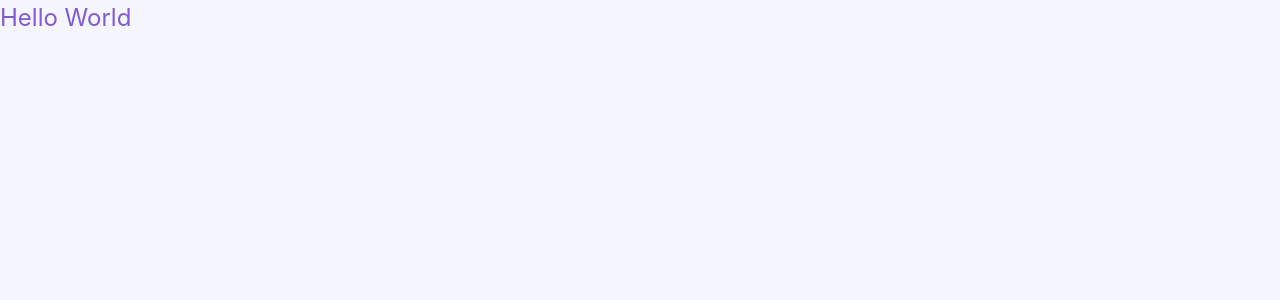
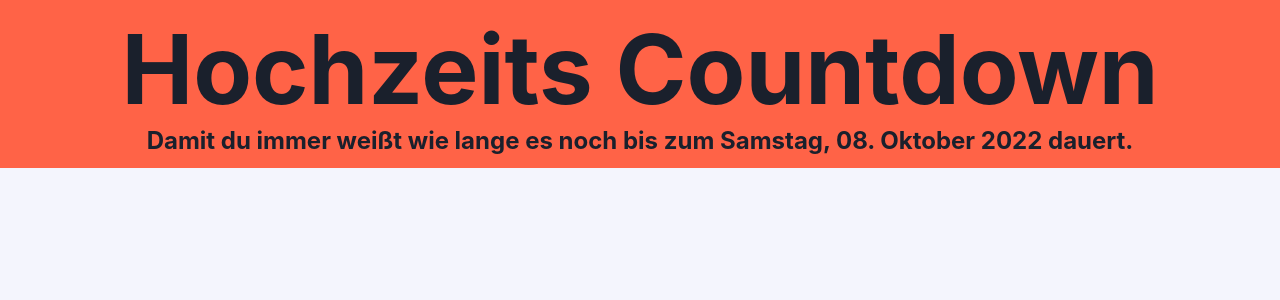
Before and after one commit to bleumi85/ullenbach-ts, a React (Create React App) app: page / in a window 1280 px wide. Shown: the top 300 px of the page. Built offline with nearby package versions, Linux system fonts and the light colour scheme.

Commit message:
Change to typescript

```diff
--- a/package.json
+++ b/package.json
@@ -17,11 +17,13 @@
     "@chakra-ui/react": "^2.3.1",
     "@emotion/react": "^11.10.4",
     "@emotion/styled": "^11.10.4",
+    "@types/react-dom": "^18.0.6",
     "framer-motion": "^7.2.1",
     "gh-pages": "^4.0.0",
     "react": "^18.2.0",
     "react-dom": "^18.2.0",
-    "react-scripts": "^5.0.1"
+    "react-scripts": "^5.0.1",
+    "typescript": "^4.8.2"
   },
   "browserslist": {
     "production": [
--- a/src/App.jsx
+++ /dev/null
@@ -1,10 +0,0 @@
-import { Box } from "@chakra-ui/layout";
-
-const App = () => {
-
-    return (
-        <Box fontSize={'2xl'} color='secondary.500'>Hello World</Box>
-    )
-}
-
-export default App;
--- /dev/null
+++ b/src/App.tsx
@@ -0,0 +1,16 @@
+import { Box, Heading } from '@chakra-ui/react';
+
+const App = () => {
+    var endDate = new Date(2022, 9, 8);
+
+    return (
+        <Box p={3} bg='tomato'>
+            <Heading fontSize={'8xl'} textAlign='center'>Hochzeits Countdown</Heading>
+            <Heading fontSize={'2xl'} textAlign='center'>
+                Damit du immer weißt wie lange es noch bis zum {endDate.toLocaleDateString('de-DE', {weekday: 'long', day: '2-digit', month: 'long', year: 'numeric'})} dauert.
+            </Heading>
+        </Box>
+    )
+}
+
+export default App;
--- a/src/index.jsx
+++ b/src/index.tsx
@@ -17,7 +17,8 @@ const theme = extendTheme({
     }
 });
 
-const root = ReactDOM.createRoot(document.getElementById('root'));
+const container = document.getElementById('root');
+const root = ReactDOM.createRoot(container as HTMLElement);
 root.render(
     <React.StrictMode>
         <ChakraProvider theme={theme}>
```
Also changed, not shown: tsconfig.json (added, +28 -0 lines), 1 other file (tests, documents, lock files or other folders).
